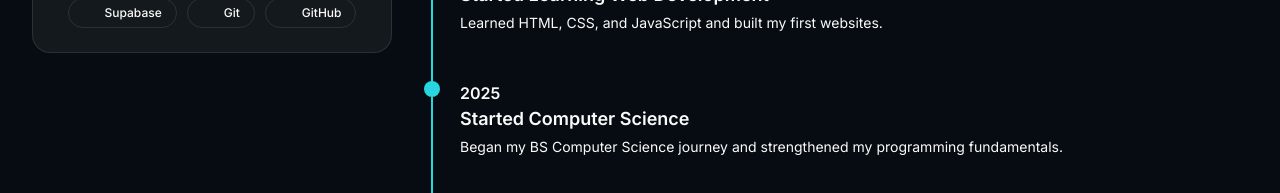
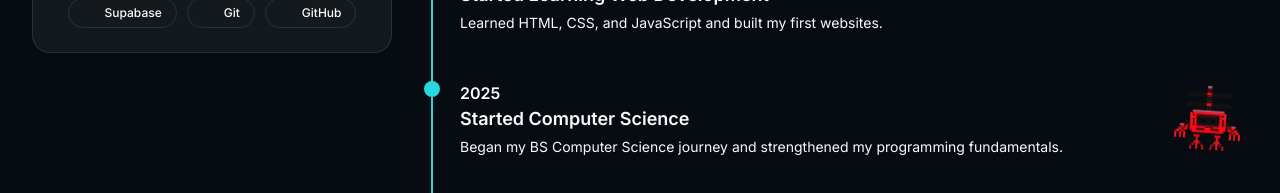
Before and after one commit to zora-ao/portfolio_v2, a Next.js app: page / in a window 1280 px wide. Shown: the part 607-800 px from the top of the page. Built offline with nearby package versions, Linux system fonts and the light colour scheme; some icons are missing.

Commit message:
feat: add draggable flying robot mascot
Rests in the bottom-right corner and can be dragged anywhere with pointer events; on release it holds for a beat, then glides slowly home. A tap pops a speech bubble, and a second drag makes it snap back with a frustrated line. Ships an optimized 128px GIF.

```diff
--- a/app/globals.css
+++ b/app/globals.css
@@ -299,6 +299,117 @@
   animation: glow-in 1.2s cubic-bezier(0.22, 1, 0.36, 1) both;
 }
 
+/* Decorative robot.
+   It rests in the bottom-right corner and is draggable; releasing it
+   flies back home (animated in FlyingRobot). The slow tilt keeps it
+   alive at rest, and the propeller motion comes from the GIF itself. */
+.flying-robot {
+  --robot-size: 80px;
+}
+
+.robot-gif {
+  width: var(--robot-size);
+  height: auto;
+  animation: robot-tilt 12s ease-in-out -3s infinite alternate;
+}
+
+@keyframes robot-tilt {
+  from {
+    transform: rotate(-6deg);
+  }
+  to {
+    transform: rotate(6deg);
+  }
+}
+
+/* Click / drag target. `touch-action: none` lets touch drags move the
+   robot instead of scrolling the page. */
+.robot-hit {
+  appearance: none;
+  position: relative;
+  display: block;
+  padding: 0;
+  border: 0;
+  background: transparent;
+  cursor: grab;
+  touch-action: none;
+  scale: 1;
+  transition: scale 0.2s ease;
+}
+
+.robot-hit[data-dragging="true"] {
+  cursor: grabbing;
+  scale: 1.06;
+}
+
+/* Freeze the tilt while the speech bubble is open. */
+.robot-hit[data-paused="true"] .robot-gif {
+  animation-play-state: paused !important;
+}
+
+/* Speech bubble, anchored to the robot's top-right so it never spills
+   off the right edge of the viewport. */
+.robot-bubble {
+  position: absolute;
+  right: 0;
+  bottom: 100%;
+  z-index: 1;
+  width: max-content;
+  max-width: 16rem;
+  margin-bottom: 0.6rem;
+  padding: 0.5rem 0.85rem;
+  border: 1px solid var(--border);
+  border-radius: 0.75rem;
+  background: var(--popover);
+  color: var(--popover-foreground);
+  font-size: 0.875rem;
+  font-weight: 500;
+  line-height: 1.2;
+  white-space: nowrap;
+  box-shadow: 0 10px 30px oklch(0 0 0 / 0.28);
+  scale: 0.9;
+  opacity: 0;
+  pointer-events: none;
+  transition:
+    opacity 0.18s ease,
+    scale 0.24s cubic-bezier(0.22, 1, 0.36, 1);
+}
+
+.robot-bubble[data-open="true"] {
+  opacity: 1;
+  scale: 1;
+}
+
+/* When it has had enough of being yanked around. */
+.robot-bubble[data-mood="angry"] {
+  color: var(--destructive);
+  border-color: color-mix(in oklch, var(--destructive) 45%, var(--border));
+}
+
+.robot-bubble[data-mood="angry"]::after {
+  border-color: color-mix(in oklch, var(--destructive) 45%, var(--border));
+}
+
+.robot-bubble::after {
+  content: "";
+  position: absolute;
+  right: 2.75rem;
+  bottom: -0.36rem;
+  width: 0.6rem;
+  height: 0.6rem;
+  background: var(--popover);
+  border: 1px solid var(--border);
+  border-top: 0;
+  border-left: 0;
+  rotate: 45deg;
+}
+
+@media (min-width: 1024px) {
+  .flying-robot {
+    --robot-size: 96px;
+  }
+}
+
 /* ============================================
    REDUCED MOTION
    JS motion is already gated by MotionConfig
@@ -317,6 +428,13 @@
     animation-duration: 0.01ms !important;
     transition-duration: 0.01ms !important;
   }
+
+  /* The robot is the site's signature flourish, so it keeps its tilt even
+     when motion is reduced — the blanket rule above is re-asserted here
+     with the full duration. */
+  .robot-gif {
+    animation-duration: 12s !important;
+  }
 }
 
 /* ============================================
--- a/app/layout.tsx
+++ b/app/layout.tsx
@@ -4,6 +4,7 @@ import "./globals.css";
 import { cn } from "@/lib/utils";
 import { Toaster } from "sonner";
 import { ThemeProvider } from "@/components/providers/theme-provider";
+import { FlyingRobot } from "@/components/flying-robot";
 
 const inter = Inter({subsets:['latin'],variable:'--font-sans'});
 
@@ -74,6 +75,7 @@ export default function RootLayout({
         <ThemeProvider>
           {children}
         </ThemeProvider>
+        <FlyingRobot />
       </body>
     </html>
   );
--- /dev/null
+++ b/components/flying-robot.tsx
@@ -0,0 +1,201 @@
+"use client"
+
+import Image from "next/image"
+import {
+  useCallback,
+  useEffect,
+  useRef,
+  useState,
+  type PointerEvent,
+} from "react"
+
+/**
+ * FlyingRobot
+ *
+ * Decorative robot that rests in the bottom-right corner. It can be
+ * dragged anywhere (pointer events, so mouse and touch both work); when
+ * released it holds still for a beat, then glides slowly back home.
+ *
+ * A tap/click without dragging pops a short speech bubble and freezes
+ * the robot's idle tilt; both reset after a few seconds. Yank it around
+ * twice and it gets fed up with you.
+ *
+ * The overlay is `pointer-events-none` and the button is `tabIndex=-1`
+ * + `aria-hidden`, so it stays decorative and never blocks the page.
+ */
+const MESSAGE = "How can I help you?"
+const FRUSTRATED = "Tangina mo ah"
+const VISIBLE_MS = 4000
+const RETURN_DELAY_MS = 1000
+const RETURN_MS = 1800
+const DRAG_THRESHOLD = 4
+
+export function FlyingRobot() {
+  const [open, setOpen] = useState(false)
+  const [dragging, setDragging] = useState(false)
+  const [message, setMessage] = useState(MESSAGE)
+  const [mood, setMood] = useState<"idle" | "angry">("idle")
+
+  const buttonRef = useRef<HTMLButtonElement>(null)
+  const animationRef = useRef<Animation | null>(null)
+  const offset = useRef({ x: 0, y: 0 })
+  const start = useRef({ px: 0, py: 0, ox: 0, oy: 0 })
+  const activeId = useRef<number | null>(null)
+  const moved = useRef(false)
+  const dragCount = useRef(0)
+  const timer = useRef<number | undefined>(undefined)
+  const returnTimer = useRef<number | undefined>(undefined)
+
+  const clear = useCallback(() => {
+    if (timer.current !== undefined) {
+      window.clearTimeout(timer.current)
+      timer.current = undefined
+    }
+  }, [])
+
+  const reveal = useCallback(
+    (text: string, nextMood: "idle" | "angry" = "idle") => {
+      setMessage(text)
+      setMood(nextMood)
+      setOpen(true)
+      clear()
+      timer.current = window.setTimeout(() => setOpen(false), VISIBLE_MS)
+    },
+    [clear],
+  )
+
+  useEffect(() => {
+    return () => {
+      clear()
+      if (returnTimer.current !== undefined) {
+        window.clearTimeout(returnTimer.current)
+      }
+    }
+  }, [clear])
+
+  const setTranslate = (x: number, y: number) => {
+    offset.current = { x, y }
+    const node = buttonRef.current
+    if (node) node.style.transform = `translate3d(${x}px, ${y}px, 0)`
+  }
+
+  const cancelReturn = () => {
+    if (returnTimer.current !== undefined) {
+      window.clearTimeout(returnTimer.current)
+      returnTimer.current = undefined
+    }
+    animationRef.current?.cancel()
+    animationRef.current = null
+  }
+
+  const flyHome = () => {
+    const node = buttonRef.current
+    if (!node) return
+    if (offset.current.x === 0 && offset.current.y === 0) {
+      node.style.transform = ""
+      return
+    }
+
+    // Hold still for a beat, then glide home slowly.
+    returnTimer.current = window.setTimeout(() => {
+      returnTimer.current = undefined
+      const from = offset.current
+      if (from.x === 0 && from.y === 0) return
+      offset.current = { x: 0, y: 0 }
+      const anim = node.animate(
+        [
+          { transform: `translate3d(${from.x}px, ${from.y}px, 0)` },
+          { transform: "translate3d(0, 0, 0)" },
+        ],
+        { duration: RETURN_MS, easing: "cubic-bezier(0.45, 0, 0.25, 1)" },
+      )
+      animationRef.current = anim
+      anim.onfinish = () => {
+        if (buttonRef.current) buttonRef.current.style.transform = ""
+        if (animationRef.current === anim) animationRef.current = null
+      }
+    }, RETURN_DELAY_MS)
+  }
+
+  const onPointerDown = (e: PointerEvent<HTMLButtonElement>) => {
+    if (e.pointerType === "mouse" && e.button !== 0) return
+    cancelReturn()
+    activeId.current = e.pointerId
+    moved.current = false
+    start.current = {
+      px: e.clientX,
+      py: e.clientY,
+      ox: offset.current.x,
+      oy: offset.current.y,
+    }
+    e.currentTarget.setPointerCapture(e.pointerId)
+  }
+
+  const onPointerMove = (e: PointerEvent<HTMLButtonElement>) => {
+    if (activeId.current !== e.pointerId) return
+    const dx = e.clientX - start.current.px
+    const dy = e.clientY - start.current.py
+    if (!moved.current && Math.hypot(dx, dy) > DRAG_THRESHOLD) {
+      moved.current = true
+      setDragging(true)
+    }
+    if (moved.current) setTranslate(start.current.ox + dx, start.current.oy + dy)
+  }
+
+  const onPointerUp = (e: PointerEvent<HTMLButtonElement>) => {
+    if (activeId.current !== e.pointerId) return
+    activeId.current = null
+    setDragging(false)
+    if (e.currentTarget.hasPointerCapture(e.pointerId)) {
+      e.currentTarget.releasePointerCapture(e.pointerId)
+    }
+    if (!moved.current) {
+      reveal(MESSAGE)
+      return
+    }
+    // Yank it around twice and it loses its patience.
+    dragCount.current += 1
+    if (dragCount.current % 2 === 0) {
+      reveal(FRUSTRATED, "angry")
+    }
+    flyHome()
+  }
+
+  const onPointerCancel = (e: PointerEvent<HTMLButtonElement>) => {
+    if (activeId.current !== e.pointerId) return
+    activeId.current = null
+    setDragging(false)
+    flyHome()
+  }
+
+  return (
+    <div className="flying-robot pointer-events-none fixed right-4 bottom-28 z-20 select-none lg:right-6 lg:bottom-6">
+      <button
+        ref={buttonRef}
+        type="button"
+        tabIndex={-1}
+        aria-hidden="true"
+        data-dragging={dragging}
+        data-paused={open}
+        onPointerDown={onPointerDown}
+        onPointerMove={onPointerMove}
+        onPointerUp={onPointerUp}
+        onPointerCancel={onPointerCancel}
+        className="robot-hit pointer-events-auto"
+      >
+        <Image
+          src="/robot.gif"
+          alt=""
+          width={96}
+          height={96}
+          unoptimized
+          draggable={false}
+          className="robot-gif drop-shadow-lg"
+        />
+        <span className="robot-bubble" data-open={open} data-mood={mood}>
+          {message}
+        </span>
+      </button>
+    </div>
+  )
+}
```
Also changed, not shown: public/robot.gif (added).
